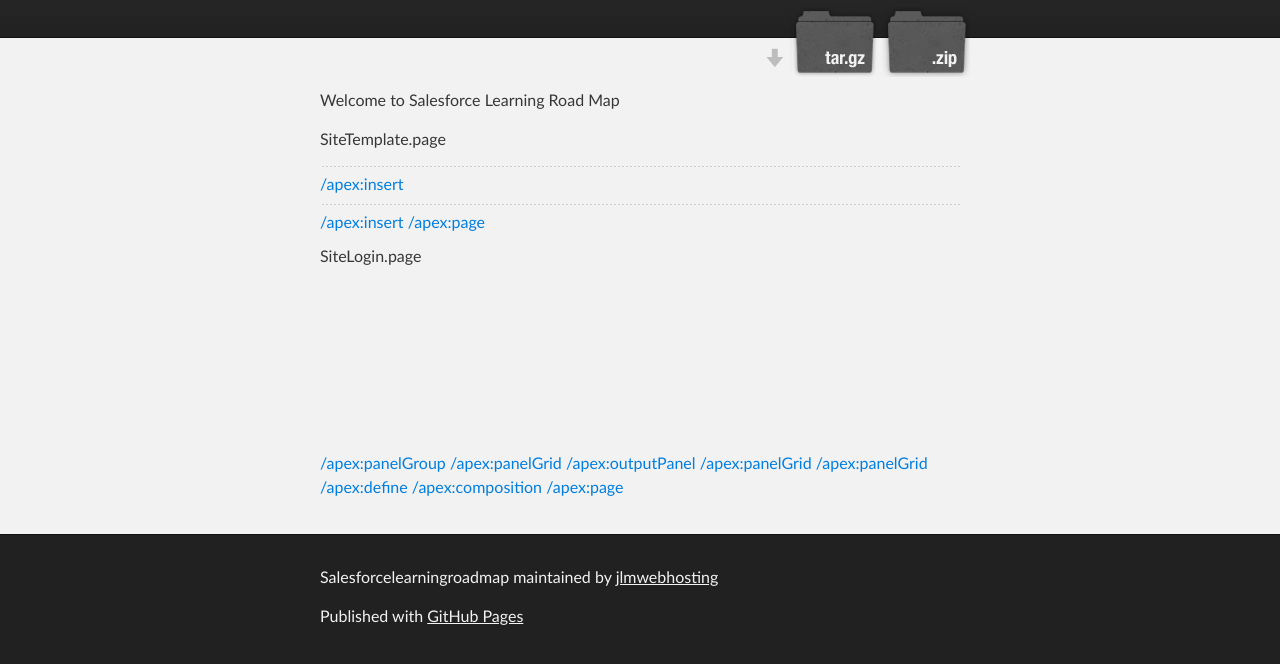
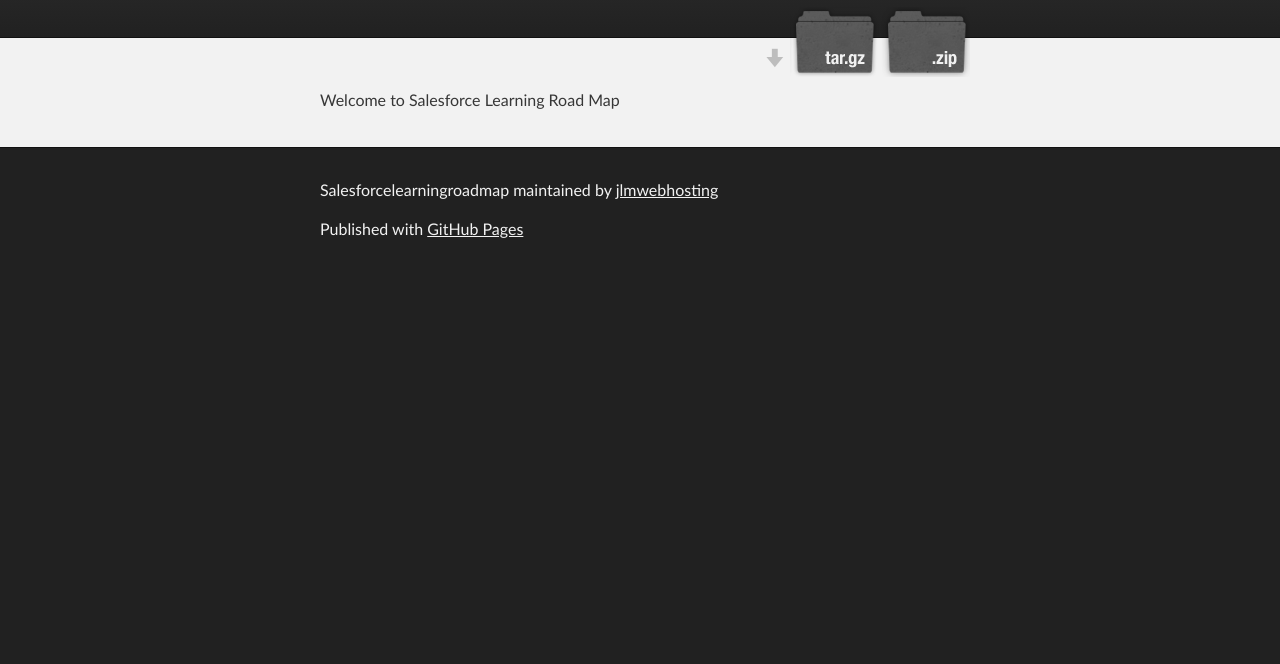
Before and after one commit to jlmwebhosting/SalesforceLearningRoadmap, a plain HTML site: page index.html in a window 1280 px wide. Shown: the part 136-800 px from the top of the page. Drawn offline with Linux system fonts and the light colour scheme.

```diff
--- a/index.html
+++ b/index.html
@@ -32,54 +32,6 @@
     <div id="main_content_wrap" class="outer">
       <section id="main_content" class="inner">
         <p>Welcome to Salesforce Learning Road Map</p>
-
-<p>SiteTemplate.page</p>
-
-<p>
-
-
-
-    </p><hr>
-  <a href="/apex:insert">/apex:insert</a>
-
-
-    <hr>
-
-
-  <a href="/apex:insert">/apex:insert</a>
-<a href="/apex:page">/apex:page</a>
-
-<p>SiteLogin.page</p>
-
-<p>
-
-    <br>
-
-
-          <br>
-          <br>
-
-            <br>
-
-
-
-
-                  <br>
-
-                  <br>
-
-                  <br>
-                <a href="/apex:panelGroup">/apex:panelGroup</a>
-              <a href="/apex:panelGrid">/apex:panelGrid</a>
-             <a href="/apex:outputPanel">/apex:outputPanel</a>
-
-          <a href="/apex:panelGrid">/apex:panelGrid</a>
-       <a href="/apex:panelGrid">/apex:panelGrid</a>
-
-      <br>
-    <a href="/apex:define">/apex:define</a>
-  <a href="/apex:composition">/apex:composition</a>
-<a href="/apex:page">/apex:page</a></p>
       </section>
     </div>
 
```
Also changed, not shown: params.json (+1 -1 lines).
